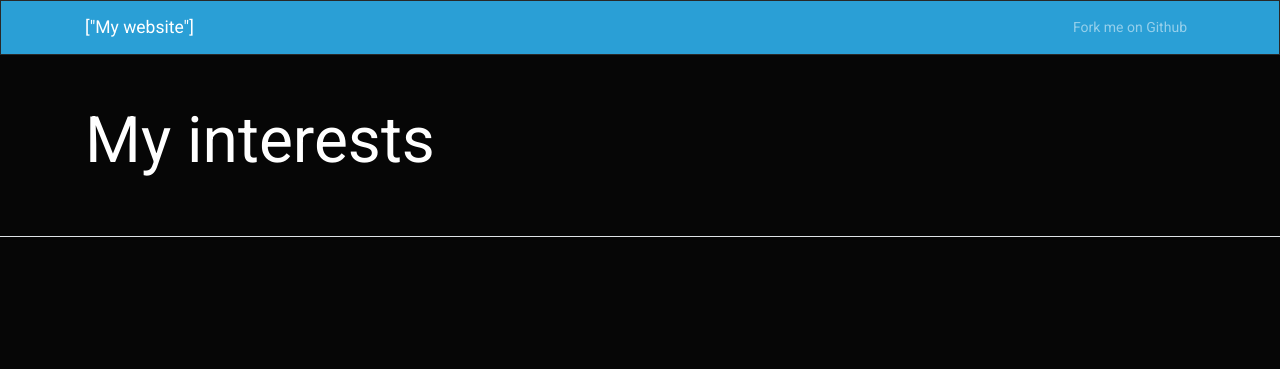
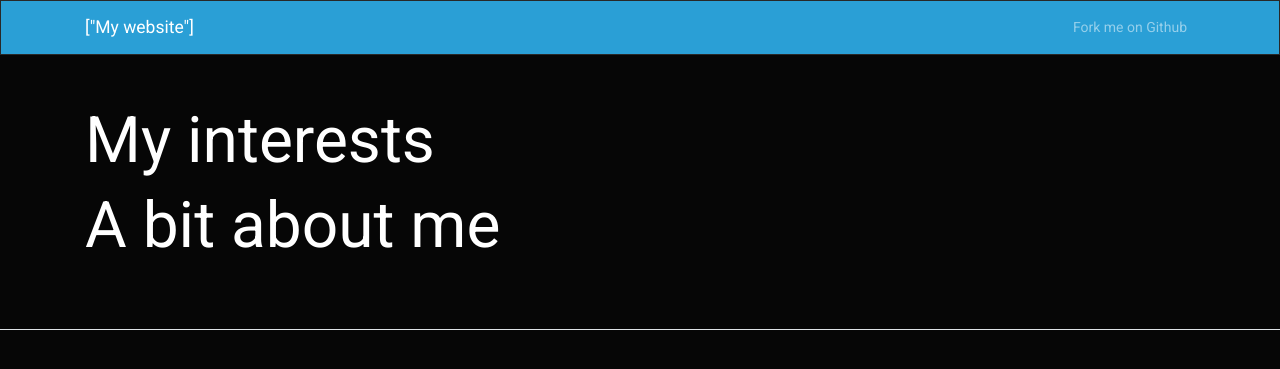
Before and after one commit to pstetson53/pstetson53.github.io, a Jekyll site: the page built from index.md, in a window 1280 px wide. Shown: the top 369 px of the page. Built offline with Jekyll 4.4.1, drawn with Linux system fonts in a browser that asks for light colours.

Commit message:
Update page.html

```diff
--- a/_layouts/page.html
+++ b/_layouts/page.html
@@ -9,7 +9,9 @@ layout: default
 
 
   <section>
-    {{ content }}
+    <h1>A bit about me</h1>
+    <p>
+      </h2>
   </section>
 
 </article>
```
